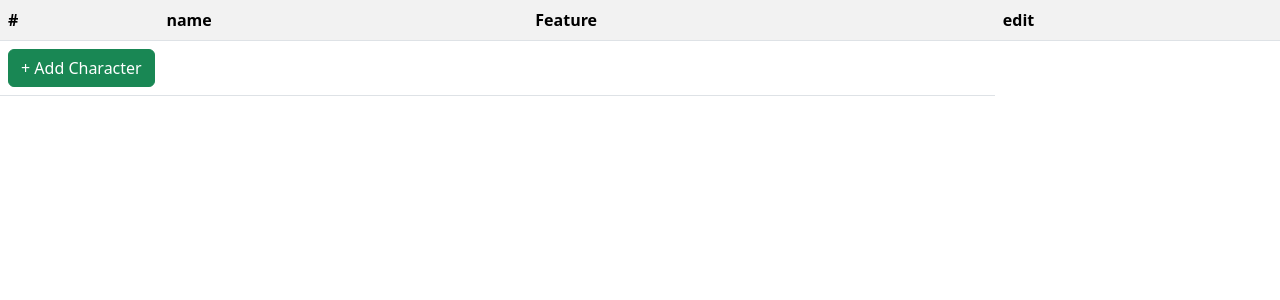
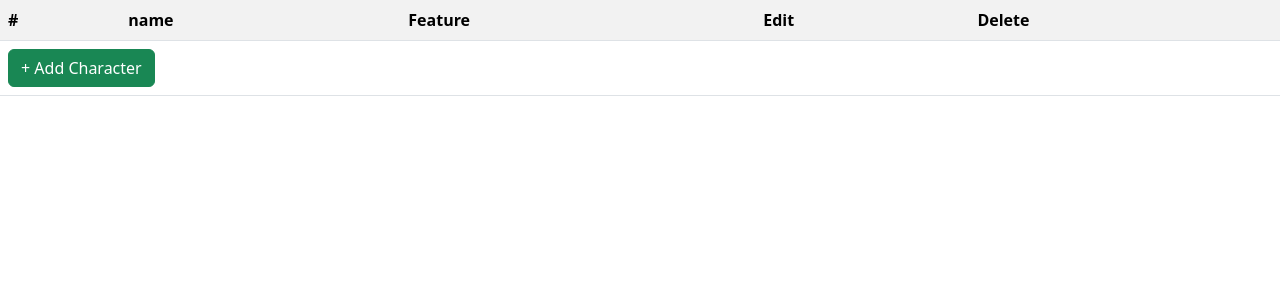
Before and after one commit to bhark065/Django-study, a Django app: a page that uses NetworkProgramming_helloidol2/로보카폴리/templates/로보카폴리/character_list.html in a window 1280 px wide. Shown: the top 300 px of the page. Run offline with Django 4.2, Linux system fonts and the light colour scheme; data that the repository does not hold is empty.

Commit message:
views CharacterDeleteView; templates character_list.html, character_delete.html; urls 로보카폴리:character_delete

```diff
--- a/NetworkProgramming_helloidol2/로보카폴리/templates/로보카폴리/character_list.html
+++ b/NetworkProgramming_helloidol2/로보카폴리/templates/로보카폴리/character_list.html
@@ -8,7 +8,8 @@
             <th>#</th>
             <th>name</th>
             <th>Feature</th>
-            <th>edit</th>
+            <th>Edit</th>
+            <th>Delete</th>
         </tr>
 
         {% for character in character_list %}
@@ -16,11 +17,12 @@
             <td>{{ forloop.counter }}</td>
             <td> <a href="{% url '로보카폴리:character_detail' pk=character.id %}" style="text-decoration: none; color: black">{{ character.name }}</a> </td>
             <td>{{ character.feature }}</td>
-            <td> <a href="{% url '로보카폴리:character_update' pk=character.id %}" class="btn btn-warning">✏️</a> ️</td>
+            <td> <a href="{% url '로보카폴리:character_update' pk=character.id %}" class="btn btn-warning">🛠️️</a> ️</td>
+            <td> <a href="{% url '로보카폴리:character_delete' pk=character.id %}" class="btn btn-danger">✖️️</a> ️</td>
         </tr>
         {% endfor %}
         <tr>
-            <td colspan="3">
+            <td colspan="5">
                 <a href="{% url '로보카폴리:character_create' %}" class="btn btn-success">+ Add Character</a>
             </td>
         </tr>
--- a/NetworkProgramming_helloidol2/로보카폴리/templates/로보카폴리/character_update.html
+++ b/NetworkProgramming_helloidol2/로보카폴리/templates/로보카폴리/character_update.html
@@ -6,6 +6,6 @@
     <form action="" method="post">
         {% csrf_token %}
         {{ form.as_ul }}
-        <input type="submit" value="✏️ Character" class="btn btn-warning">
+        <input type="submit" value="🛠️ Character" class="btn btn-warning">
     </form>
 {% endblock %}
--- a/NetworkProgramming_helloidol2/로보카폴리/urls.py
+++ b/NetworkProgramming_helloidol2/로보카폴리/urls.py
@@ -9,4 +9,5 @@ urlpatterns = [
     path('detail/<int:pk>/', views.CharacterListDetail.as_view(), name='character_detail'),
     path('create/', views.CharacterCreateView.as_view(), name='character_create'),
     path('update/<int:pk>/', views.CharacterUpdateView.as_view(), name='character_update'),
+    path('delete/<int:pk>/', views.CharacterDeleteView.as_view(), name='character_delete'),
 ]
--- a/NetworkProgramming_helloidol2/로보카폴리/views.py
+++ b/NetworkProgramming_helloidol2/로보카폴리/views.py
@@ -1,6 +1,6 @@
 from django.shortcuts import render
 from django.urls import reverse_lazy
-from django.views.generic import ListView, DetailView, CreateView, UpdateView
+from django.views.generic import ListView, DetailView, CreateView, UpdateView, DeleteView
 
 from 로보카폴리.models import Character
 
@@ -28,4 +28,8 @@ class CharacterUpdateView(UpdateView):
     model = Character
     fields = '__all__'                                      # ['name', 'feature']
     template_name_suffix = '_update'                        # character_form.html -> character_update.html
-    success_url = reverse_lazy('로보카폴리:character_list')  # 만들기 성공할 때 이동할 url
+    success_url = reverse_lazy('로보카폴리:character_list')  # 수정 성공할 때 이동할 url
+
+class CharacterDeleteView(DeleteView):
+    model = Character
+    success_url = reverse_lazy('로보카폴리:character_list')  # 삭제 성공할 때 이동할 url
```
Also changed, not shown: NetworkProgramming_helloidol2/로보카폴리/templates/로보카폴리/character_confirm_delete.html (added, +16 -0 lines), NetworkProgramming_helloidol2/README.md.
